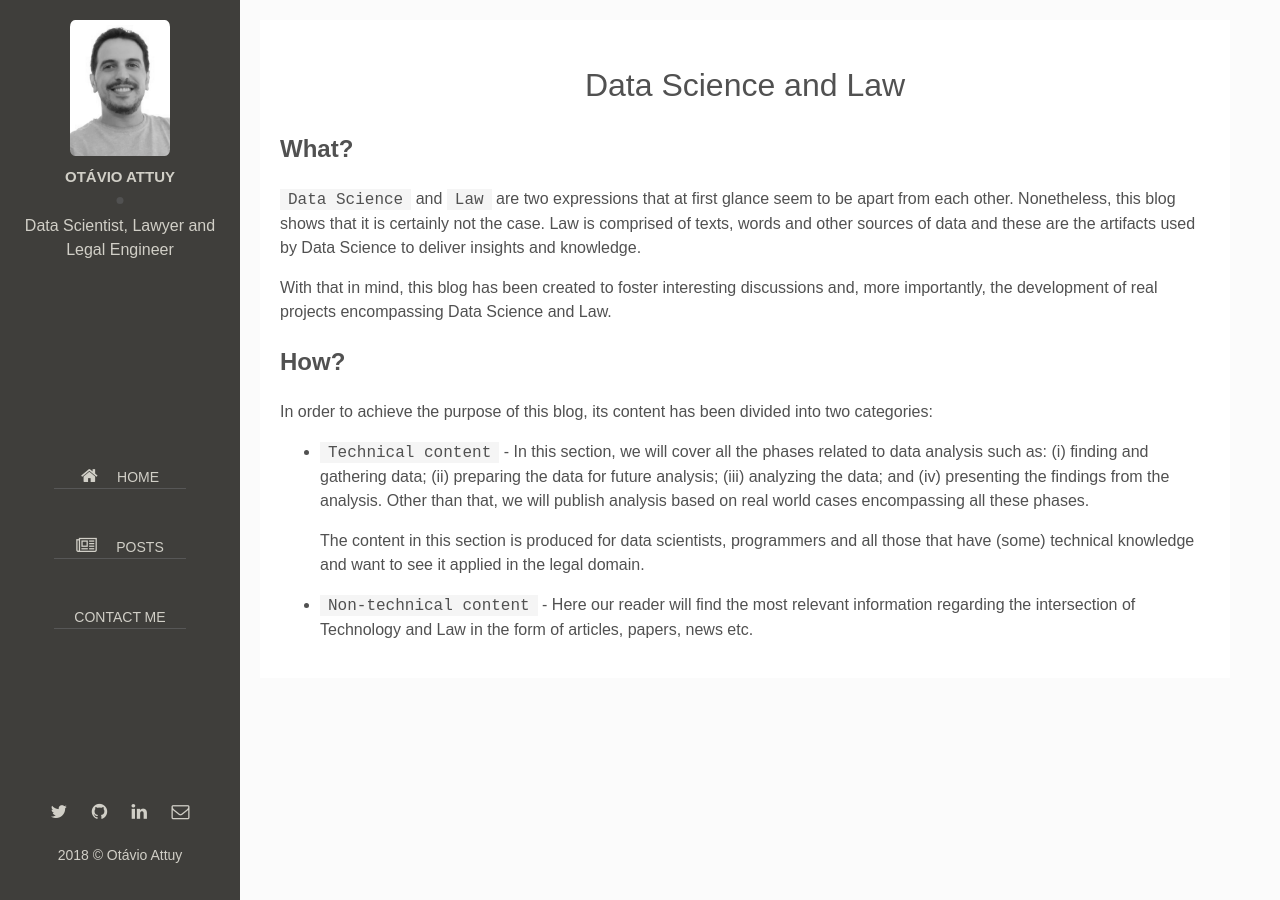
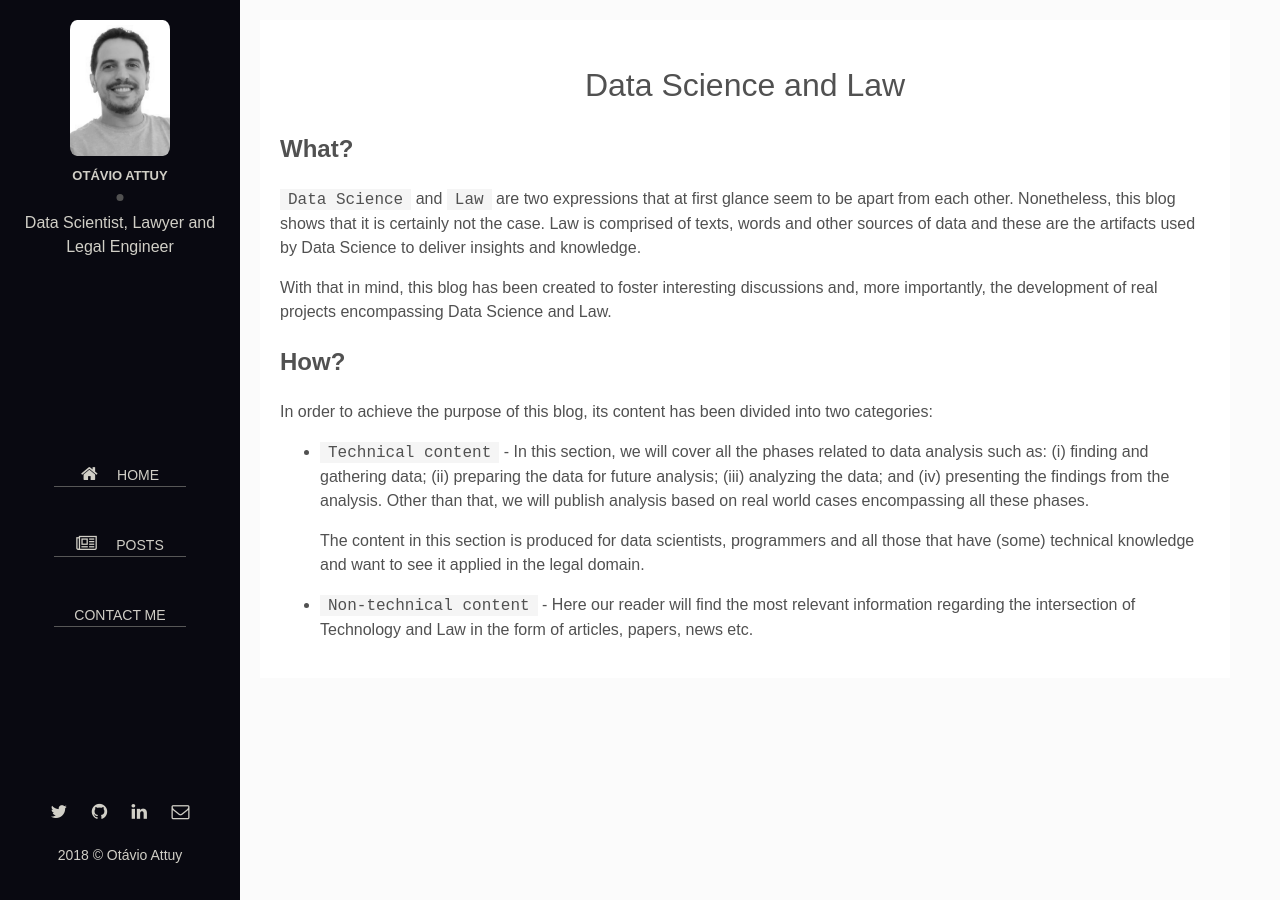
Before and after one commit to omattuy/data_science_and_law, a Jekyll site: the page built from index.markdown, in a window 1280 px wide. Built offline with Jekyll 4.4.1, drawn with Linux system fonts in a browser that asks for light colours.

Commit message:
Changes in style

```diff
--- a/assets/css/main.css
+++ b/assets/css/main.css
@@ -936,8 +936,7 @@ table tfoot td {
   height: 100%;
   padding: 20px 10px;
   color: #D1CFC7;
-  background-color: #3f3e3b;
-  /*background-color: #252422;*/
+  background-color: #090911;
 }
 
 .menu-nav-bar {
@@ -965,9 +964,8 @@ table tfoot td {
 }
 
 .about .cover-author-image {
-  border-radius: 5%;
+  border-radius: 7%;
   width: 100px;
-  /*height: 100px;*/
   margin: 0 auto 10px;
   /*-webkit-border-radius: 100%;
           border-radius: 100%;
@@ -997,7 +995,7 @@ table tfoot td {
   margin: 0 0 10px;
   position: relative;
   padding-bottom: 15px;
-  font-size: 15px;
+  font-size: 13px;
   text-transform: uppercase;
   color: #D1CFC7;
   font-weight: 700;
@@ -1444,7 +1442,7 @@ a.newer-posts:hover {
     width: 100%;
     padding: 10px;
     color: #D1CFC7;
-    background-color: #252422;
+    background-color: #090911;
     -webkit-box-shadow: 0 1px 1px 0 rgba(31, 35, 46, 0.15);
             box-shadow: 0 1px 1px 0 rgba(31, 35, 46, 0.15);
   }
```
